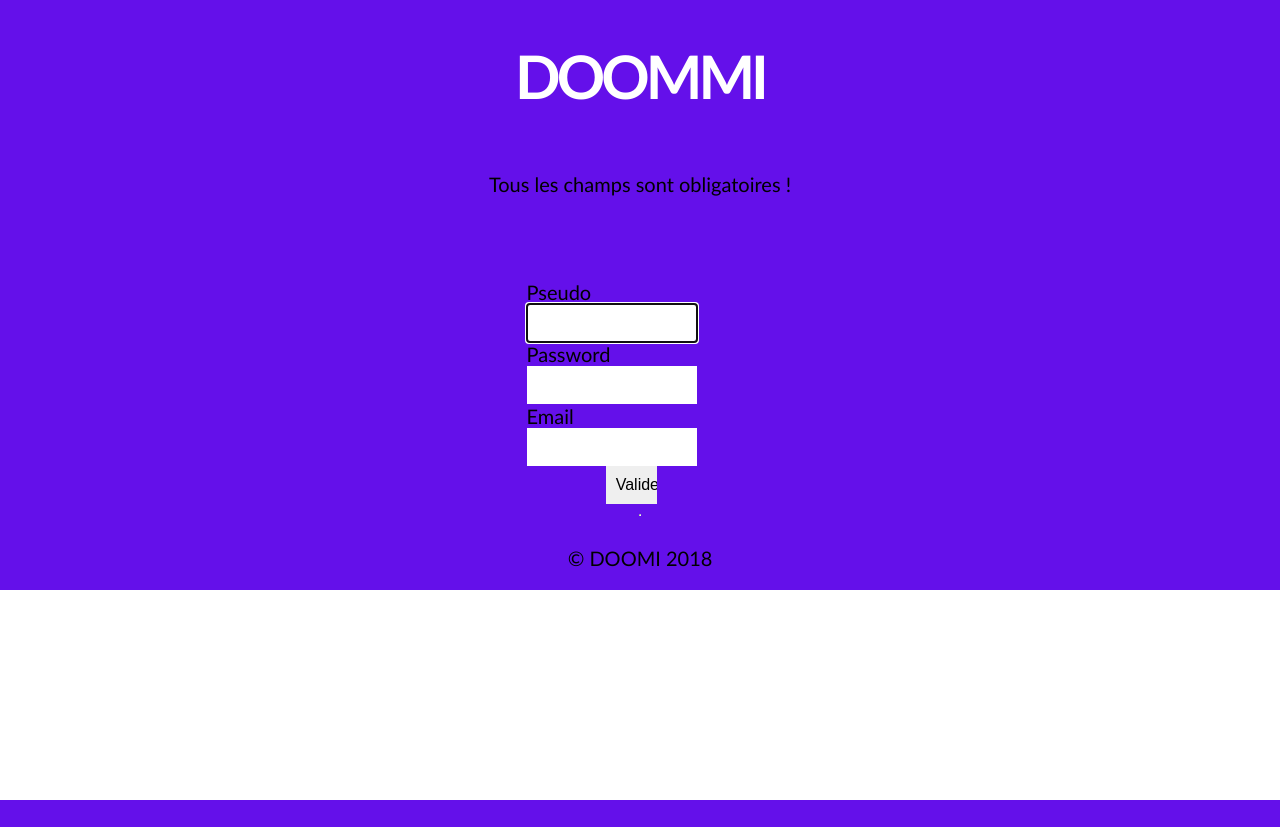
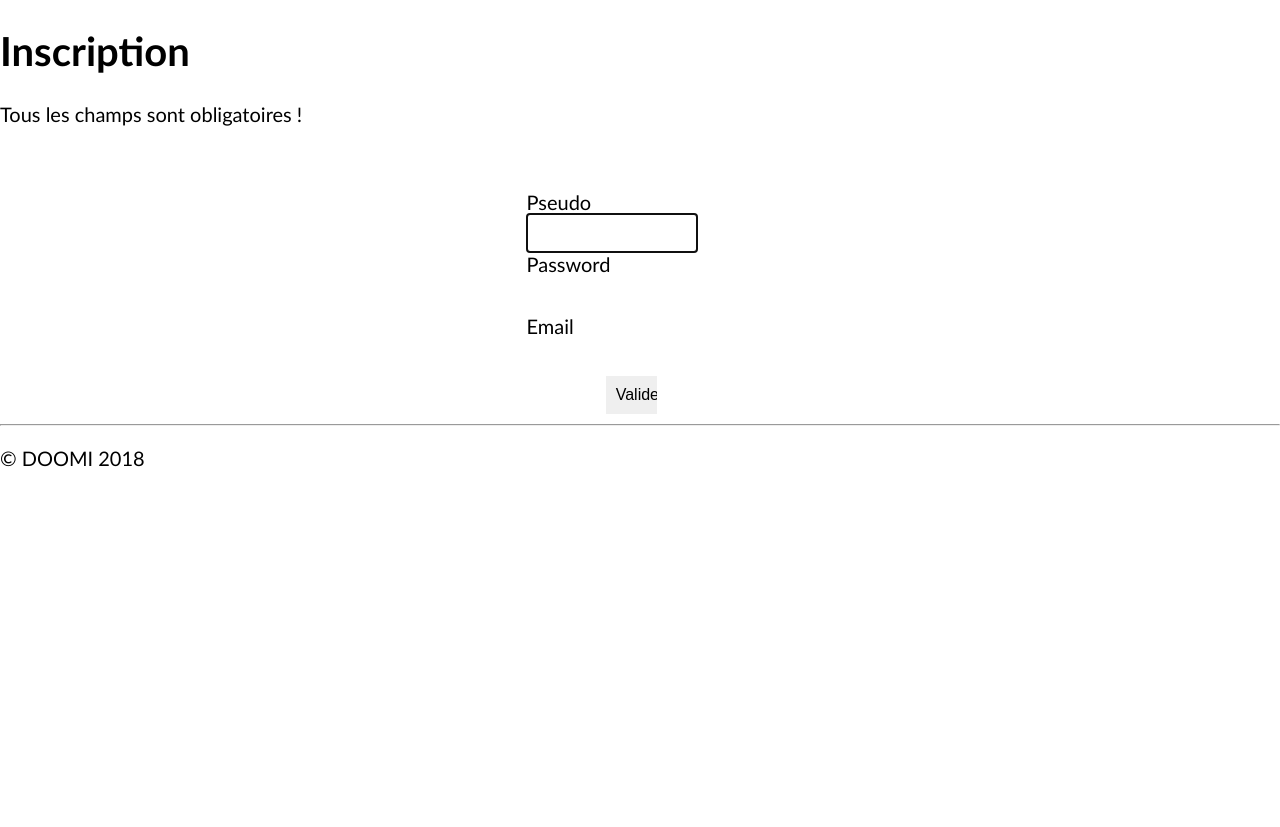
Before and after one commit to Edwarddb/DOOMMI, a PHP site: page /inscription.php in a window 1280 px wide. Before the commit the page ends 800 px from the top, so only its background shows below. Run offline with PHP 8.4, Linux system fonts and the light colour scheme.

Commit message:
modification inscription

```diff
--- a/inscription.php
+++ b/inscription.php
@@ -79,9 +79,9 @@
   </head>
 
   <body>
-    <div class="home">
+    <div class="container">
 
-      <h1>DOOMMI</h1>
+      <h1>Inscription</h1>
       <p>Tous les champs sont obligatoires !</p>
 
       <p>&nbsp;</p>
```
